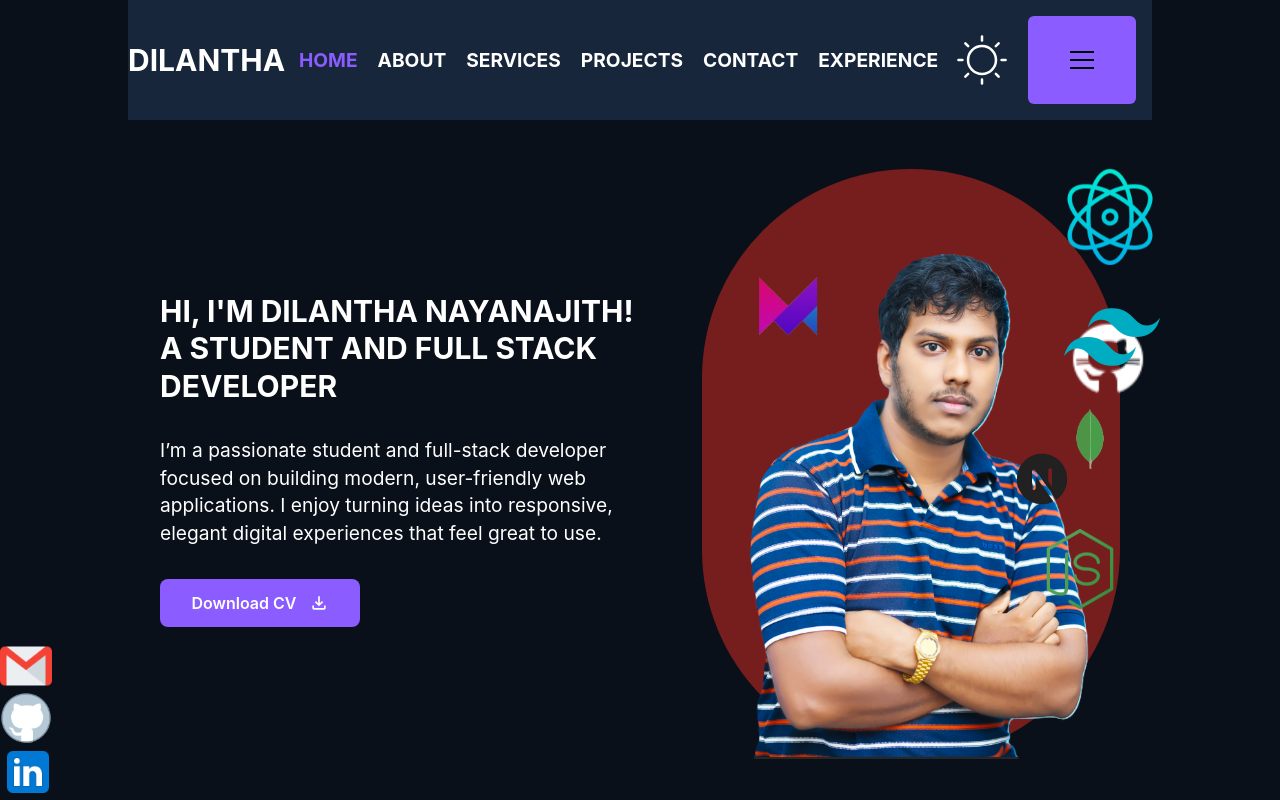
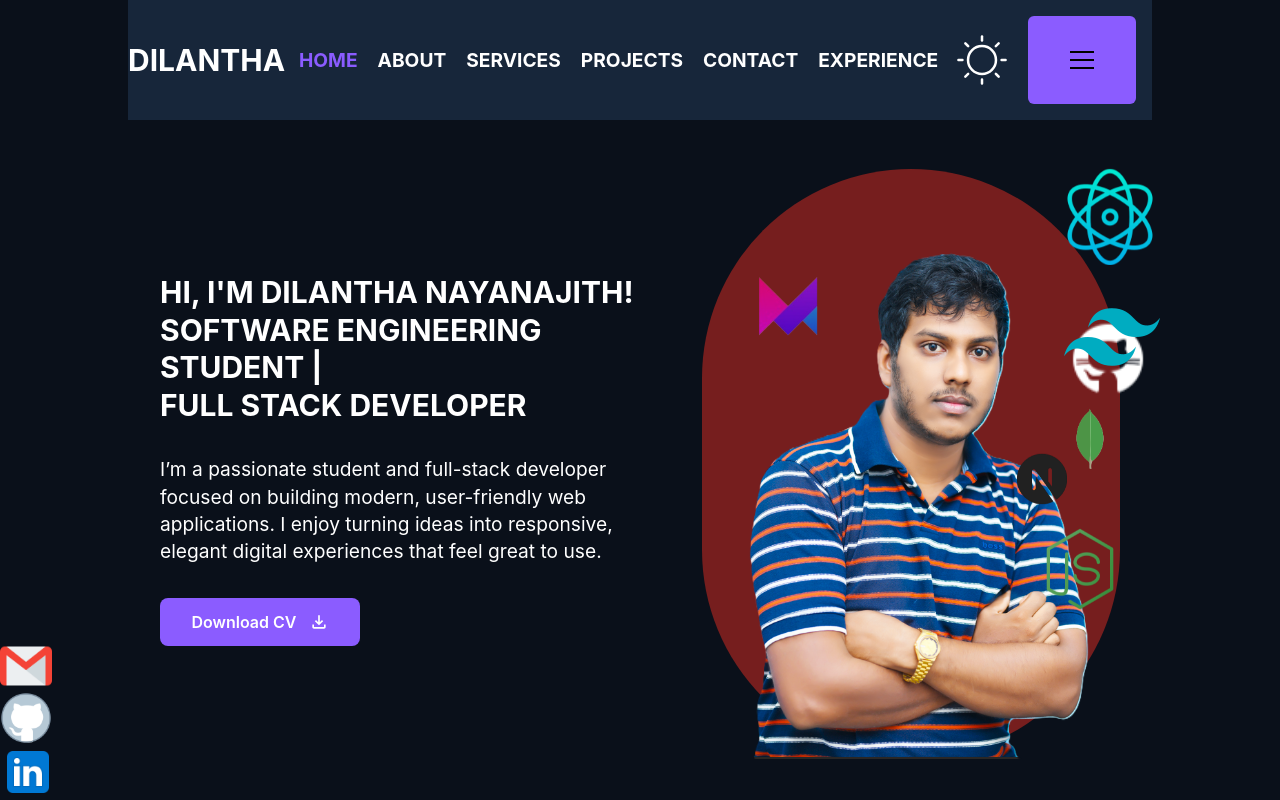
Before and after one commit to DILANTHA9590/my_portfolio, a React (Vite) app: page / in a window 1280 px wide. Built offline with nearby package versions, Linux system fonts and the light colour scheme.

Commit message:
chnage header section

```diff
--- a/src/home_main/pages/Home.jsx
+++ b/src/home_main/pages/Home.jsx
@@ -20,7 +20,9 @@ export default function Home() {
         <div className="sm:w-[55%] flex flex-col justify-center items-start gap-y-5 sm:gap-y-8">
           <div className="text-xl font-bold leading-tight sm:text-main_title">
             <h1>HI, I'M DILANTHA NAYANAJITH!</h1>
-            <h1>A STUDENT AND FULL STACK DEVELOPER</h1>
+            <h1>
+              SOFTWARE ENGINEERING STUDENT | <br /> FULL STACK DEVELOPER
+            </h1>
           </div>
 
           <div className="text-sm sm:text-description md:max-w-lg ">
```
